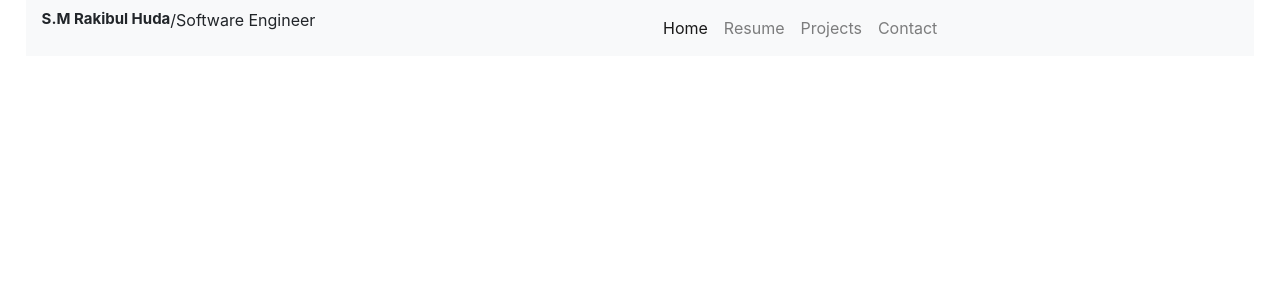
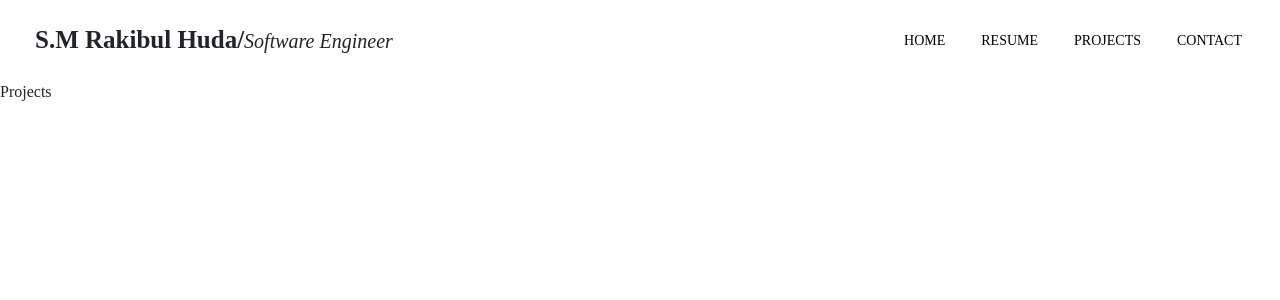
Before and after one commit to asif19981998/personal-site, a React (Create React App) app: page /projects in a window 1280 px wide. Shown: the top 300 px of the page. Built offline with nearby package versions, Linux system fonts and the light colour scheme.

Commit message:
responsive navber add

```diff
--- a/package.json
+++ b/package.json
@@ -3,11 +3,16 @@
   "version": "0.1.0",
   "private": true,
   "dependencies": {
+    "@fortawesome/fontawesome-svg-core": "^1.2.35",
+    "@fortawesome/free-solid-svg-icons": "^5.15.3",
+    "@fortawesome/react-fontawesome": "^0.1.14",
     "@testing-library/jest-dom": "^5.11.9",
     "@testing-library/react": "^11.2.5",
     "@testing-library/user-event": "^12.8.3",
     "bootstrap": "^4.6.0",
     "font-awesome": "^4.7.0",
+    "jquery": "^3.6.0",
+    "popper.js": "^1.16.1",
     "react": "^17.0.2",
     "react-dom": "^17.0.2",
     "react-router-dom": "^5.2.0",
--- a/src/App.css
+++ b/src/App.css
@@ -1,6 +1,4 @@
-.body {
-  margin:0 2% 2% 2%;
-}
+
 
 .App {
   text-align: center;
--- a/src/App.js
+++ b/src/App.js
@@ -2,10 +2,19 @@ import logo from './logo.svg';
 import './App.css';
 import Home from './main-component/home';
 import Navbar from './sub-component/nav-bar';
+
+import Resume from './main-component/resume';
+import Projects from './main-component/projects';
+import Contact from './main-component/contact';
+import { Route } from 'react-router';
 function App() {
   return (
     <div className="body">
       <Navbar></Navbar>
+      <Route path="/home" component={Home}></Route>
+      <Route path="/resume" component={Resume}></Route>
+      <Route path="/projects" component={Projects}></Route>
+      <Route path="/contact" component={Contact}></Route>
     </div>
 
    );
--- a/src/main-css/home.css
+++ b/src/main-css/home.css
@@ -1,4 +1,106 @@
-.author-name {
+
+
+
+*{
+    padding: 0;
+    margin: 0;
+    text-decoration: none;
+    list-style: none;
+    box-sizing: border-box;
+  }
+  body{
+    font-family: montserrat;
+  }
+  nav{
+    background: #fff;
+    height: 80px;
+    width: 100%;
+  }
+  .author-name {
+
+    font-size: 25px;
+    line-height: 80px;
+    padding: 0 50px;
+
+  }
+ .author-name .name {
   font-weight: bold;
-  font-size: 15px;
-}
+
+ }
+ .author-name .profession{
+   font-size:20px;
+   padding-top: 1px;
+   font-style: italic;
+ }
+  nav ul{
+    float: right;
+    margin-right: 20px;
+  }
+  nav ul li{
+    display: inline-block;
+    line-height: 80px;
+    margin: 0 5px;
+  }
+  nav ul li a{
+    color: #000000;
+    font-size: 14px;
+    padding: 7px 13px;
+    border-radius: 3px;
+    text-transform: uppercase;
+  }
+  a.active,a:hover{
+    background: #fff;
+    transition: .5s;
+    text-decoration: none;
+  }
+  .checkbtn{
+    font-size: 30px;
+    color: #000000;
+    float: right;
+    line-height: 80px;
+    margin-right: 40px;
+    cursor: pointer;
+    display: none;
+  }
+  #check{
+    display: none;
+  }
+  @media (max-width: 952px){
+    label.logo{
+      font-size: 30px;
+      padding-left: 50px;
+    }
+    nav ul li a{
+      font-size: 16px;
+    }
+  }
+  @media (max-width: 858px){
+    .checkbtn{
+      display: block;
+    }
+    ul{
+      position: fixed;
+      width: 100%;
+      height: 100vh;
+      background: #2c3e50;
+      top: 80px;
+      left: -100%;
+      text-align: center;
+      transition: all .5s;
+    }
+    nav ul li{
+      display: block;
+      margin: 50px 0;
+      line-height: 30px;
+    }
+    nav ul li a{
+      font-size: 20px;
+    }
+    a:hover,a.active{
+      background: none;
+      color: #0082e6;
+    }
+    #check:checked ~ ul{
+      left: 0;
+    }
+  }
--- a/src/sub-component/nav-bar.jsx
+++ b/src/sub-component/nav-bar.jsx
@@ -1,4 +1,7 @@
 import React, { Component } from 'react';
+import { FontAwesomeIcon } from '@fortawesome/react-fontawesome'
+import { faBars, faCoffee } from '@fortawesome/free-solid-svg-icons'
+import { NavLink } from 'react-router-dom';
 
 class Navbar extends Component {
     constructor(props) {
@@ -7,43 +10,38 @@ class Navbar extends Component {
     }
     render() {
         return (
-            <nav class="navbar navbar-expand-lg navbar-light bg-light">
 
 
-                <div className="col-6">
-                  <div className="row">
-                     <p className="author-name">
-                         S.M Rakibul Huda
+            <nav>
+
+              <input type="checkbox" id="check"/>
+              <label htmlFor="check" className="checkbtn">
+              <FontAwesomeIcon icon={faBars} />
+              </label>
+              <label >
+              <div >
+                  <div className="row author-name">
+                     <p className="name">
+                         S.M Rakibul Huda/
                      </p>
-                     <p>/</p>
-                     <p>Software Engineer</p>
+
+                     <p className="profession">Software Engineer</p>
                   </div>
 
                </div>
-               <div className="col-6">
-               <div class="collapse navbar-collapse" id="navbarNav">
-    <ul class="navbar-nav">
-      <li class="nav-item active">
-        <a class="nav-link" href="#">Home <span class="sr-only">(current)</span></a>
-      </li>
-      <li class="nav-item">
-        <a class="nav-link" href="#">Resume</a>
-      </li>
-      <li class="nav-item">
-        <a class="nav-link" href="#">Projects</a>
-      </li>
-      <li class="nav-item">
-        <a class="nav-link" href="#">Contact</a>
-      </li>
+              </label>
+              <ul>
 
-    </ul>
-  </div>
+                <li><NavLink to="/home">Home</NavLink></li>
+                <li><NavLink to="/resume">Resume</NavLink></li>
+                <li><NavLink to="/projects">Projects</NavLink></li>
+                <li><NavLink to="/Contact">Contact</NavLink></li>
+              </ul>
+            </nav>
 
 
-               </div>
 
 
-            </nav>
             );
     }
 }
```
Also changed, not shown: src/index.js (+5 -2 lines), 2 other files (tests, documents, lock files or other folders).
